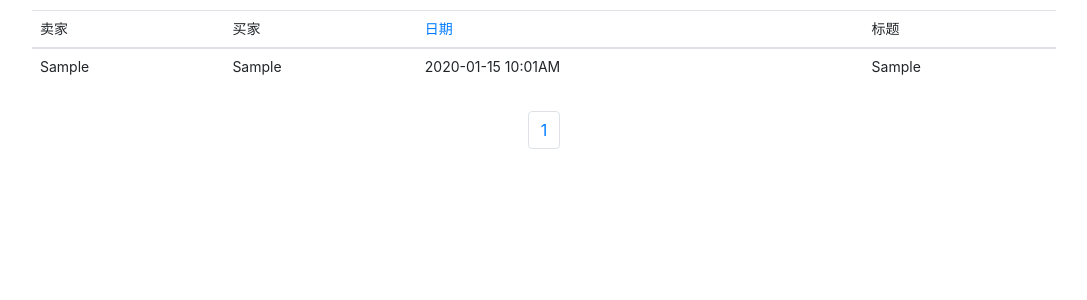
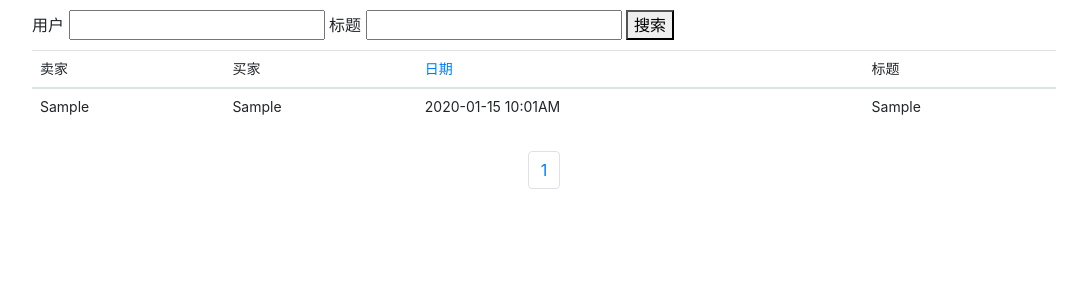
Before and after one commit to pengan1987/tompda-history, a Django app: template polls/templates/polls/list.html in a window 1280 px wide. Shown: the top 300 px of the page, without its empty margins (96-1183 px from the left). Run offline with Django 3.2, Linux system fonts and the light colour scheme; tables that the repository leaves empty hold one stand-in row (values such as "Sample post"); the template is opened without the code that fills it: values that come from a table or form of the project are taken from there, most other values are stand-ins (such as "Sample title", 1, 10 or a date in 2020); parts of the project's set-up code (start-up, migrations or seed data) failed here and were passed over; some libraries are stand-ins or nearby versions.

Commit message:
Add search box

```diff
--- a/polls/templates/polls/list.html
+++ b/polls/templates/polls/list.html
@@ -11,18 +11,21 @@
             line-height: 20px
         }
 
-        .table-responsive {
+        .table-responsive,  #searchbox {
             display: block;
-
             margin: 10px auto;
             width: 90%;
             max-width: 1024px;
-
         }
     </style>
 </head>
 
 <body>
+    <div id="searchbox">
+        用户 <input id="txtTrader" type="text" name="trader">
+        标题 <input id="txtKeyword" type="text" name="keyword">
+        <button onclick="search()">搜索</button>
+    </div>
     <div class="table-responsive ">
         <table class="table">
             <thead>
@@ -77,6 +80,35 @@
             {% endif %}
         </ul>
     </div>
+    <script type="text/javascript">
+        function getQueryVariable(variable) {
+            var query = window.location.search.substring(1);
+            var vars = query.split('&');
+            for (var i = 0; i < vars.length; i++) {
+                var pair = vars[i].split('=');
+                if (decodeURIComponent(pair[0]) == variable) {
+                    return decodeURIComponent(pair[1]);
+                }
+            }
+            console.log('Query variable %s not found', variable);
+        }
+        function search() {
+            var trader = document.getElementById("txtTrader").value.trim();
+            var keyword = document.getElementById("txtKeyword").value.trim();
+            var newSearch = "";
+            if (trader && trader.length > 0) {
+                newSearch += "&trader=" + trader;
+            }
+            if (keyword && keyword.length > 0) {
+                newSearch += "&keyword=" + keyword;
+            }
+            newSearch.replace('&', '?')
+            window.location.search = newSearch;
+            document.getElementById("txtTrader").value = '';
+            document.getElementById("txtKeyword").value = '';
+        }
+    </script>
+
 </body>
 
 </html>
```
